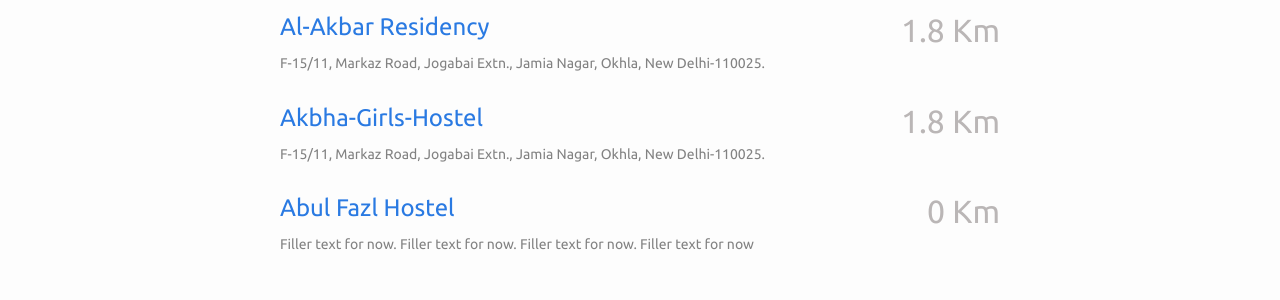
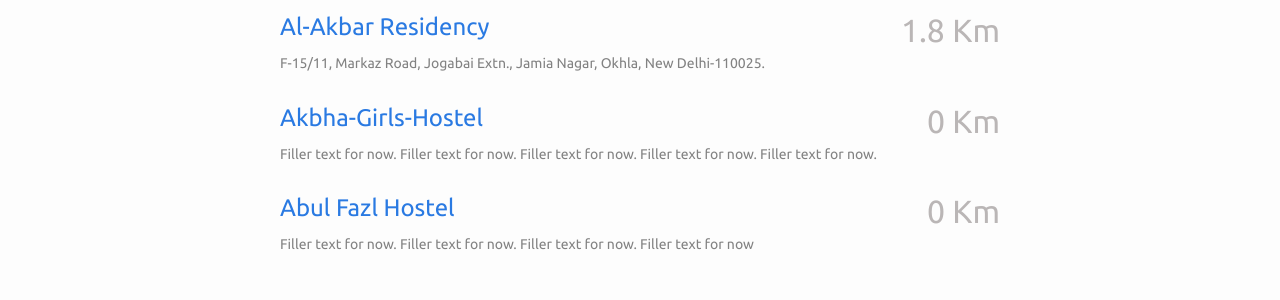
Before and after one commit to jdevlabs/JCatalog, a Jekyll site: the page built from index.html, in a window 1280 px wide. Shown: the part 1655-1955 px from the top of the page. Built offline with Jekyll 4.4.1, drawn with Linux system fonts in a browser that asks for light colours.

Commit message:
correction

```diff
--- a/_posts/2015-01-12-Akbha-Girls-Hostel.md
+++ b/_posts/2015-01-12-Akbha-Girls-Hostel.md
@@ -3,7 +3,7 @@ layout: post
 title:  "Akbha-Girls-Hostel"
 date:   2015-01-12 22:02:45
 categories: pg
-address: F-15/11, Markaz Road, Jogabai Extn., Jamia Nagar, Okhla, New Delhi-110025.
-dist: 1.8
+address: Filler text for now. Filler text for now. Filler text for now. Filler text for now. Filler text for now.
+dist: 0
 ratings:
 ---
```
